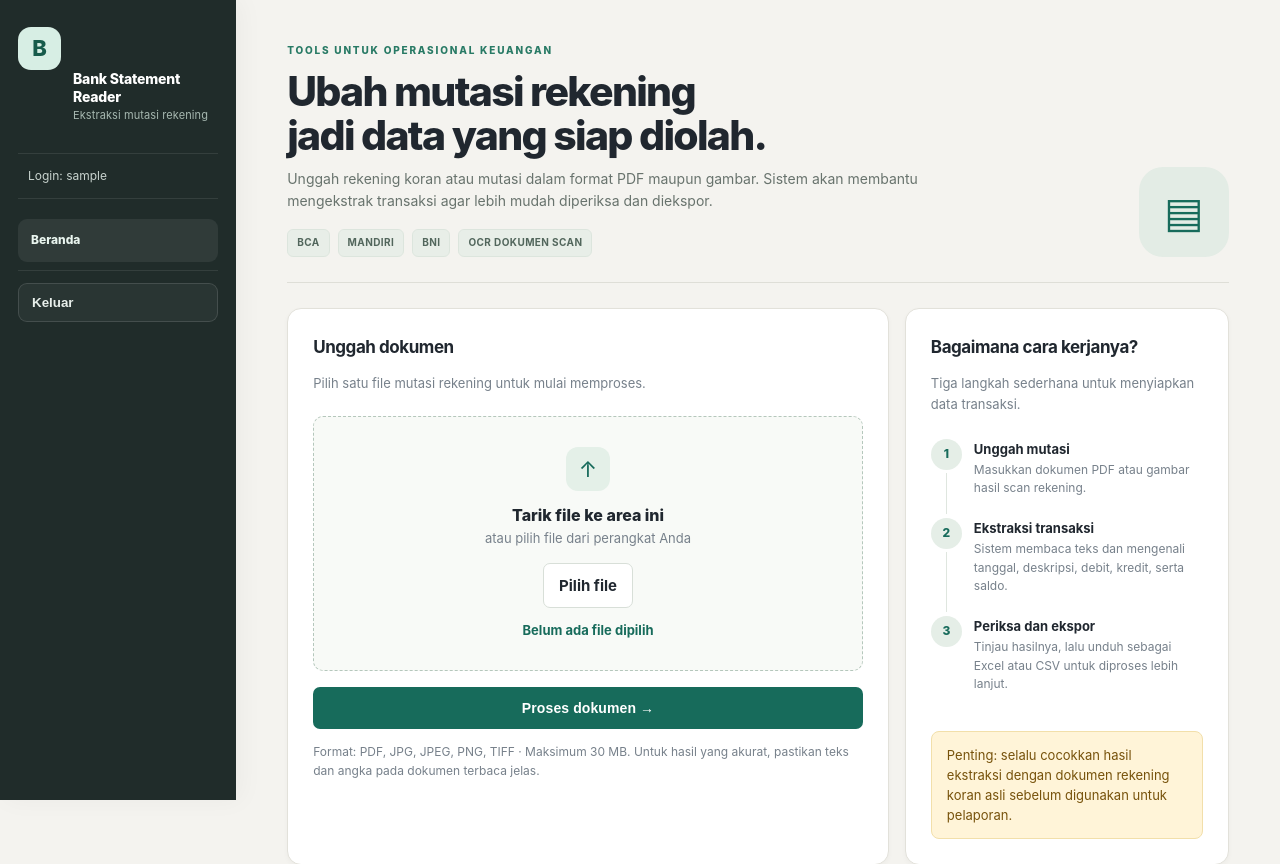
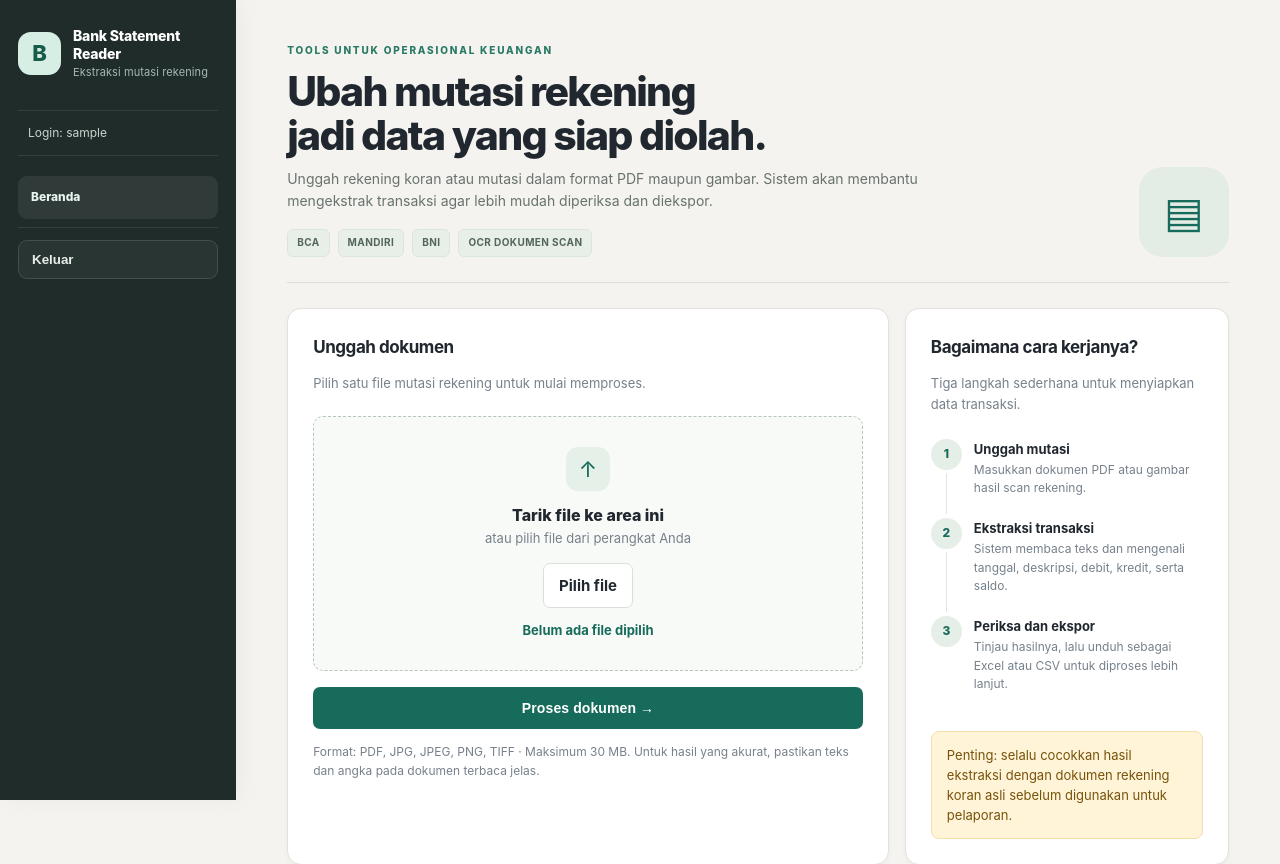
Before and after one commit to bahrululum223/Mutasi-Rekening-OCR, a Flask app: template templates/index.html in a window 1280 px wide. Shown: the top 864 px of the page. Run offline with Flask 3, Linux system fonts and the light colour scheme; the template is opened without the code that fills it, so the values that code supplies are empty; the visitor is signed in with stand-in values (Sample User, id 1).

Commit message:
Add files via upload

```diff
--- a/templates/index.html
+++ b/templates/index.html
@@ -46,8 +46,9 @@ body{background:radial-gradient(ellipse at 15% 0%,#e9edff 0,transparent 34%),var
 body{background:#f4f3ef;color:var(--ink);font-family:Inter,"Segoe UI",system-ui,sans-serif}
 .topbar{position:fixed;inset:0 auto 0 0;width:236px;height:100vh;background:#202c2a;color:#f8faf9;border:0;box-shadow:5px 0 24px #17211d0a;z-index:20;align-items:stretch}
 .nav{height:100%;width:100%;padding:27px 18px 22px;display:flex;flex-direction:column;align-items:stretch;gap:0}
-.logo{height:43px;width:43px;flex-shrink:0;border-radius:13px;background:#d7eee4;color:#175b4b;box-shadow:none;font-size:22px}
-.brand-block{min-width:0;margin:0 0 30px 55px;min-height:43px;display:flex;flex-direction:column;justify-content:center;gap:3px}
+.brand-row{display:flex;align-items:center;gap:12px;min-width:0;margin:0 0 30px}
+.logo{height:43px;width:43px;flex:0 0 43px;border-radius:13px;background:#d7eee4;color:#175b4b;box-shadow:none;font-size:22px}
+.brand-block{min-width:0;flex:1;margin:0;min-height:43px;display:flex;flex-direction:column;justify-content:center;gap:3px}
 .brand-name{color:#fff;font-size:14px;letter-spacing:-.2px;margin:0;min-height:0;display:block;line-height:1.25;overflow-wrap:anywhere}
 .brand-sub{color:#a6b8b0;margin:0;font-size:11px;line-height:1.35;overflow-wrap:anywhere}
 .nav-right{margin:0;display:flex;flex-direction:column;align-items:stretch;gap:0;color:#b7c5bf;font-size:12px;overflow-wrap:anywhere}
@@ -95,13 +96,13 @@ tbody tr:hover{background:#f7faf7}
 #check-all-rows{accent-color:#176b5b}.result-note{line-height:1.65}
 footer{text-align:left;border-top:1px solid #e0dfd8;padding-top:17px;color:#8a928b;font-size:11px}
 @media(max-width:900px){.topbar{width:200px}.nav{padding:22px 14px}.wrap{margin-left:200px;padding:26px 20px 36px}.grid{grid-template-columns:1fr}.hero-mark{height:70px;width:70px}}
-@media(max-width:640px){.topbar{position:relative;inset:auto;width:100%;height:auto;min-height:0}.nav{height:auto;display:grid;grid-template-columns:43px minmax(0,1fr);grid-template-rows:auto auto;padding:14px 16px;align-items:center;gap:0 11px}.logo{grid-column:1;grid-row:1;width:39px;height:39px}.brand-block{grid-column:2;grid-row:1;margin:0;min-height:43px;align-self:center;gap:3px}.brand-name{font-size:13px;line-height:1.2}.brand-sub{font-size:10px;line-height:1.3}.nav-right{grid-column:1/-1;grid-row:2;flex-direction:row;align-items:center;gap:8px;margin-top:12px;flex-wrap:wrap}.nav-right>span{border:0;margin:0;padding:5px 0;flex:1;min-width:100%;font-size:11px}.nav-link{padding:7px 9px;margin:0}.logout-form{margin:0;padding:0;border:0}.logout-btn{padding:7px 9px;width:auto}.wrap{margin:0;padding:23px 14px 30px}.hero{padding:0 0 20px;align-items:flex-start}.hero h1{font-size:31px;letter-spacing:-1.2px}.hero-mark{display:none}.bank-chips{gap:5px}.grid{margin-top:16px;gap:13px}.card{padding:18px}.dropzone{padding:25px 12px}.results{padding-top:8px}.stats{grid-template-columns:1fr}.stat{padding:13px 16px}.stat+.stat{border-left:0;border-top:1px solid #e8e7e1}#review-section{padding:13px;margin-top:13px!important}.result-head{display:block}.download-links{margin-top:12px}footer{margin-top:22px}}
+@media(max-width:640px){.topbar{position:relative;inset:auto;width:100%;height:auto;min-height:0}.nav{height:auto;display:flex;flex-direction:column;padding:14px 16px;align-items:stretch;gap:0}.brand-row{gap:11px;margin-bottom:16px}.logo{width:39px;height:39px;flex-basis:39px}.brand-block{margin:0;min-height:39px;align-self:center;gap:3px}.brand-name{font-size:13px;line-height:1.2}.brand-sub{font-size:10px;line-height:1.3}.nav-right{width:100%;flex-direction:row;align-items:center;gap:8px;margin-top:0;flex-wrap:wrap}.nav-right>span{border:0;margin:0;padding:5px 0;flex:1;min-width:100%;font-size:11px}.nav-link{padding:7px 9px;margin:0}.logout-form{margin:0;padding:0;border:0}.logout-btn{padding:7px 9px;width:auto}.wrap{margin:0;padding:23px 14px 30px}.hero{padding:0 0 20px;align-items:flex-start}.hero h1{font-size:31px;letter-spacing:-1.2px}.hero-mark{display:none}.bank-chips{gap:5px}.grid{margin-top:16px;gap:13px}.card{padding:18px}.dropzone{padding:25px 12px}.results{padding-top:8px}.stats{grid-template-columns:1fr}.stat{padding:13px 16px}.stat+.stat{border-left:0;border-top:1px solid #e8e7e1}#review-section{padding:13px;margin-top:13px!important}.result-head{display:block}.download-links{margin-top:12px}footer{margin-top:22px}}
 
 </style>
 
 </head>
 <body>
-  <div class="topbar"><div class="nav"><div class="logo">B</div><div class="brand-block"><div class="brand-name">Bank Statement Reader</div><div class="brand-sub">Ekstraksi mutasi rekening</div></div><div class="nav-right"><span>Login: {{ session.get('office_user', '') }}</span><a class="nav-link" href="{{ url_for('index') }}">Beranda</a><form class="logout-form" method="post" action="{{ url_for('logout') }}"><button class="logout-btn" type="submit">Keluar</button></form></div></div></div>
+  <div class="topbar"><div class="nav"><div class="brand-row"><div class="logo">B</div><div class="brand-block"><div class="brand-name">Bank Statement Reader</div><div class="brand-sub">Ekstraksi mutasi rekening</div></div></div><div class="nav-right"><span>Login: {{ session.get('office_user', '') }}</span><a class="nav-link" href="{{ url_for('index') }}">Beranda</a><form class="logout-form" method="post" action="{{ url_for('logout') }}"><button class="logout-btn" type="submit">Keluar</button></form></div></div></div>
   <main class="wrap">
     <header class="hero"><div><div class="eyebrow">Tools untuk operasional keuangan</div><h1>Ubah mutasi rekening<br>jadi data yang siap diolah.</h1><p>Unggah rekening koran atau mutasi dalam format PDF maupun gambar. Sistem akan membantu mengekstrak transaksi agar lebih mudah diperiksa dan diekspor.</p><div class="bank-chips"><span class="chip">BCA</span><span class="chip">Mandiri</span><span class="chip">BNI</span><span class="chip">OCR dokumen scan</span></div></div><div class="hero-mark" aria-hidden="true">▤</div></header>
     {% with messages=get_flashed_messages() %}{% if messages %}{% for message in messages %}<div class="alert">{{ message }}</div>{% endfor %}{% endif %}{% endwith %}
```
